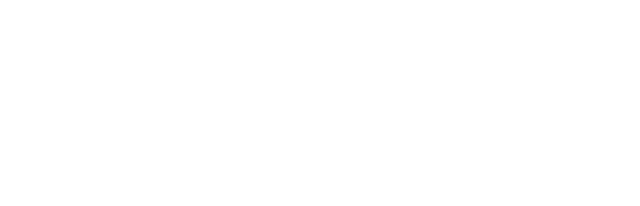
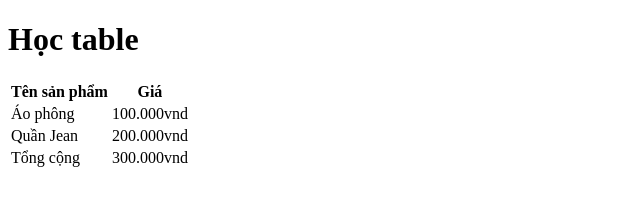
Before and after one commit to khaanhdoan40-cell/bai21, a plain HTML site: page index.html in a window 1280 px wide. Shown: the whole page, without its empty margins (0-640 px from the left). Drawn offline with Linux system fonts and the light colour scheme.

Commit message:
1. thêm hàng và cột

```diff
--- a/index.html
+++ b/index.html
@@ -3,7 +3,33 @@
   <head>
     <meta charset="UTF-8" />
     <meta name="viewport" content="width=device-width, initial-scale=1.0" />
-    <title>Document</title>
+    <title>Học html table</title>
   </head>
-  <body></body>
+  <body>
+    <h1>Học table</h1>
+    <table>
+      <thead>
+        <tr>
+          <th>Tên sản phẩm</th>
+          <th>Giá</th>
+        </tr>
+      </thead>
+      <tbody>
+        <tr>
+          <td>Áo phông</td>
+          <td>100.000vnd</td>
+        </tr>
+        <tr>
+          <td>Quần Jean</td>
+          <td>200.000vnd</td>
+        </tr>
+      </tbody>
+      <tfoot>
+        <tr>
+          <td>Tổng cộng</td>
+          <td>300.000vnd</td>
+        </tr>
+      </tfoot>
+    </table>
+  </body>
 </html>
```
